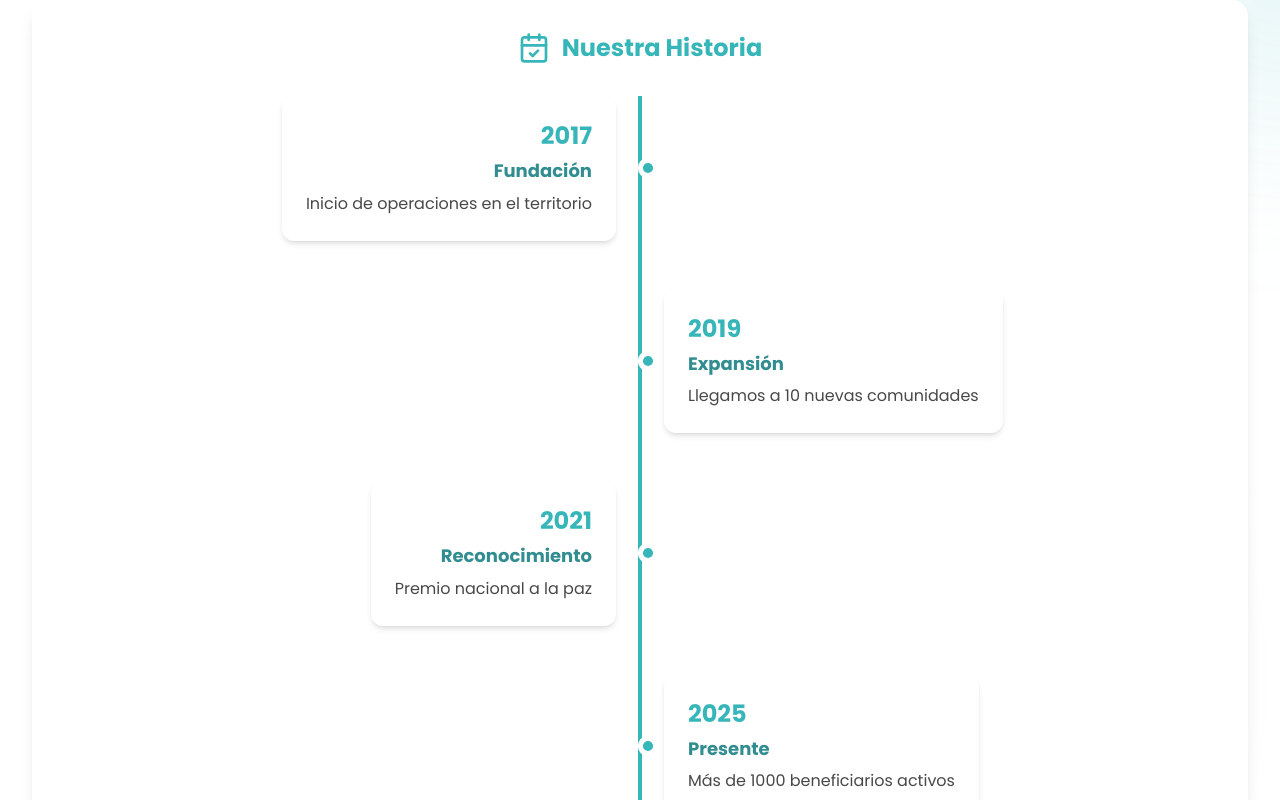
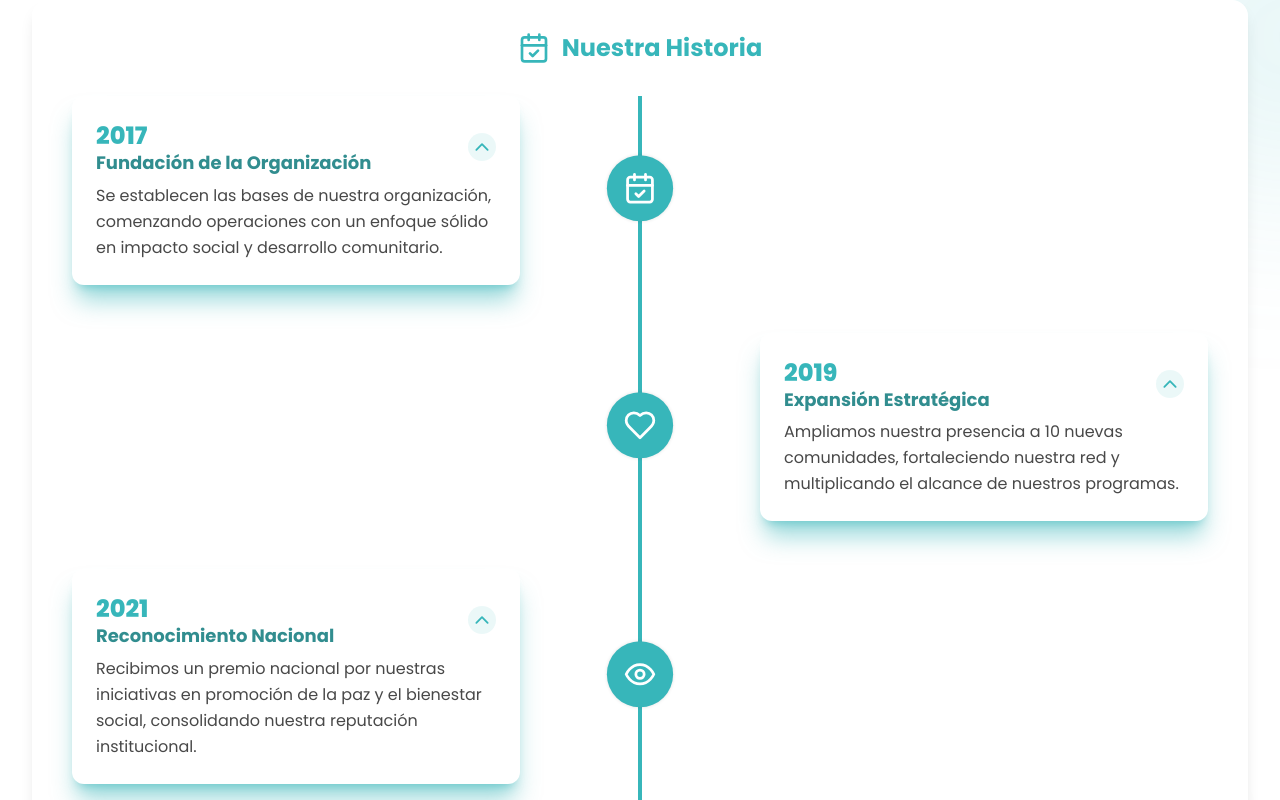
Before and after one commit to Alg4ret3/FundacionCampaes, a React (Vite) app: page / in a window 1280 px wide. Shown: the part 1600-2400 px from the top of the page. Built offline with nearby package versions, Linux system fonts and the light colour scheme.

Commit message:
feat(timeline): tarjetas abiertas por defecto y animación más fluida

```diff
--- a/src/components/atoms/layout/TimeLineDot.tsx
+++ b/src/components/atoms/layout/TimeLineDot.tsx
@@ -1,10 +1,34 @@
-// atoms/layout/TimelineDot.tsx
+// atoms/FloatingIcon.tsx
 import { motion } from "framer-motion";
+import { LucideIcon, CalendarCheck, Heart, Eye, Handshake } from "lucide-react";
 
-export const TimelineDot = () => (
-  <motion.div
-    className="absolute left-1/2 transform -translate-x-1/2 w-4 h-4 rounded-full border-4 border-fondo bg-primario"
-    animate={{ scale: [1, 1.3, 1] }}
-    transition={{ duration: 1.5, repeat: Infinity, repeatType: "loop", ease: "easeInOut" }}
-  />
-);
+const icons: LucideIcon[] = [CalendarCheck, Heart, Eye, Handshake];
+
+interface TimeLineDot {
+  index: number;
+  size?: number;
+  className?: string;
+}
+
+export const FloatingIcon = ({ index, size = 64, className = "" }: TimeLineDot) => {
+  const Icon = icons[index % icons.length];
+
+  return (
+    <motion.div
+      className={`rounded-full bg-primario flex items-center justify-center shadow-xl text-white text-2xl cursor-pointer ${className}`}
+      style={{ width: size, height: size }}
+      animate={{
+        y: [0, -4, 0],        // Movimiento vertical aún más sutil
+        scale: [1, 1.08, 1],  // Pulso reducido
+        boxShadow: [
+          "0 0 0px rgba(0,0,0,0.1)",
+          "0 0 8px rgba(0,0,0,0.15)",
+          "0 0 0px rgba(0,0,0,0.1)",
+        ],
+      }}
+      transition={{ duration: 2.5, repeat: Infinity, repeatType: "loop", ease: "easeInOut" }}
+    >
+      <Icon className="w-8 h-8" />
+    </motion.div>
+  );
+};
--- a/src/components/molecules/about/TimelineItem.tsx
+++ b/src/components/molecules/about/TimelineItem.tsx
@@ -1,7 +1,10 @@
 // molecules/TimelineItem.tsx
-import { TimelineDot } from "../../atoms/layout/TimeLineDot";
+import { useState } from "react";
+import { motion } from "framer-motion";
 import { Heading } from "../../atoms/typography/Heading";
 import { Paragraph } from "../../atoms/typography/Paragraph";
+import { FloatingIcon } from "../../atoms/layout/TimeLineDot";
+import { IoChevronDown } from "react-icons/io5";
 
 interface TimelineItemProps {
   year: string;
@@ -11,32 +14,68 @@ interface TimelineItemProps {
   isVisible?: boolean;
 }
 
-export const TimelineItem = ({
-  year,
-  title,
-  description,
-  index,
-  isVisible,
-}: TimelineItemProps) => (
-  <div
-    className={`relative flex items-center ${
-      index % 2 === 0 ? "md:flex-row" : "md:flex-row-reverse"
-    } transition-all duration-1000 transform ${
-      isVisible ? "opacity-100 translate-x-0" : "opacity-0 translate-x-10"
-    }`}
-    style={{ transitionDelay: `${0.4 + index * 0.1}s` }}
-  >
-    <div className={`flex-1 ${index % 2 === 0 ? "md:text-right md:pr-12" : "md:text-left md:pl-12"}`}>
-      <div className="bg-fondo rounded-xl p-6 inline-block shadow-md hover:shadow-lg transition-shadow duration-300">
-        <div className="text-2xl font-bold text-primario mb-2">{year}</div>
-        <Heading className="text-lg font-bold text-secundario mb-2">{title}</Heading>
-        <Paragraph className="text-texto/80">{description}</Paragraph>
+export const TimelineItem = ({ year, title, description, index, isVisible }: TimelineItemProps) => {
+  const [isOpen, setIsOpen] = useState(true); // Tarjetas abiertas por defecto
+  const alignLeft = index % 2 === 0;
+
+  const cardVariants = {
+    hidden: { opacity: 0, x: alignLeft ? -50 : 50 },
+    visible: {
+      opacity: 1,
+      x: 0,
+      transition: { delay: index * 0.15, type: "spring", stiffness: 100, damping: 14 },
+    },
+  };
+
+  const descriptionVariants = {
+    collapsed: { opacity: 0, height: 0, marginTop: 0, transition: { duration: 0.35, ease: "easeInOut" } },
+    open: { opacity: 1, height: "auto", marginTop: 8, transition: { duration: 0.5, ease: "easeInOut" } },
+  };
+
+  return (
+    <motion.div
+      className={`relative flex flex-col md:flex-row w-full mb-12
+        ${alignLeft ? "md:justify-start" : "md:justify-end"} justify-start`}
+      variants={cardVariants}
+      initial="hidden"
+      animate={isVisible ? "visible" : "hidden"}
+    >
+      <div className="flex flex-col items-center w-full md:max-w-md">
+        {/* Icono flotante */}
+        <div className="absolute top-1/2 left-1/2 -translate-x-1/2 -translate-y-1/2 hidden md:block" onClick={() => setIsOpen(!isOpen)}>
+          <FloatingIcon index={index} />
+        </div>
+
+        {/* Card */}
+        <motion.div
+          className={`bg-fondo rounded-xl p-6 shadow-xl w-full text-left cursor-pointer
+            ${alignLeft ? "md:ml-4 ml-0" : "md:mr-4 mr-0"}
+            ${isOpen ? "shadow-primario/50" : "shadow-lg"} transition-shadow duration-300`}
+          onClick={() => setIsOpen(!isOpen)}
+          whileHover={{ scale: 1.02, y: -2 }}
+          whileTap={{ scale: 0.99 }}
+        >
+          <div className="flex justify-between items-center mb-2">
+            <div>
+              <div className="text-2xl font-extrabold text-primario">{year}</div>
+              <Heading className="text-lg font-bold text-secundario">{title}</Heading>
+            </div>
+
+            <motion.div animate={{ rotate: isOpen ? 180 : 0 }} transition={{ duration: 0.35 }} className="p-1 rounded-full bg-primario/10 text-primario flex-shrink-0">
+              <IoChevronDown size={20} />
+            </motion.div>
+          </div>
+
+          <motion.div
+            initial="open"
+            animate={isOpen ? "open" : "collapsed"}
+            variants={descriptionVariants}
+            className="overflow-hidden"
+          >
+            <Paragraph className="text-texto/80">{description}</Paragraph>
+          </motion.div>
+        </motion.div>
       </div>
-    </div>
-
-    {/* Timeline Dot central */}
-    <TimelineDot />
-
-    <div className="flex-1"></div>
-  </div>
-);
+    </motion.div>
+  );
+};
--- a/src/components/organisms/sections/about/AboutSection.tsx
+++ b/src/components/organisms/sections/about/AboutSection.tsx
@@ -8,25 +8,26 @@ import { Heading } from "../../../atoms/typography/Heading";
 const timeline = [
   {
     year: "2017",
-    title: "Fundación",
-    description: "Inicio de operaciones en el territorio",
+    title: "Fundación de la Organización",
+    description: "Se establecen las bases de nuestra organización, comenzando operaciones con un enfoque sólido en impacto social y desarrollo comunitario.",
   },
   {
     year: "2019",
-    title: "Expansión",
-    description: "Llegamos a 10 nuevas comunidades",
+    title: "Expansión Estratégica",
+    description: "Ampliamos nuestra presencia a 10 nuevas comunidades, fortaleciendo nuestra red y multiplicando el alcance de nuestros programas.",
   },
   {
     year: "2021",
-    title: "Reconocimiento",
-    description: "Premio nacional a la paz",
+    title: "Reconocimiento Nacional",
+    description: "Recibimos un premio nacional por nuestras iniciativas en promoción de la paz y el bienestar social, consolidando nuestra reputación institucional.",
   },
   {
     year: "2025",
-    title: "Presente",
-    description: "Más de 1000 beneficiarios activos",
+    title: "Impacto Actual",
+    description: "Actualmente contamos con más de 1000 beneficiarios activos, continuando con nuestro compromiso de generar cambios positivos y sostenibles en la sociedad.",
   },
 ];
+
 
 export const AboutSection = () => {
   const { ref, isVisible } = useScrollAnimation();
@@ -104,7 +105,6 @@ social y generando sostenibilidad en los diferentes proyectos. "
             delay={0.3}
             isVisible={isVisible}
           />
-
         </div>
 
         {/* Timeline */}
```
Lines whose indentation alone changed are shown as unchanged.
